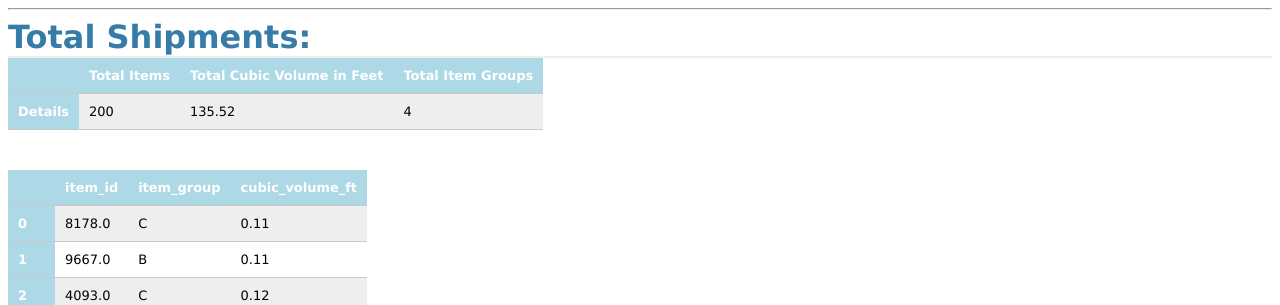
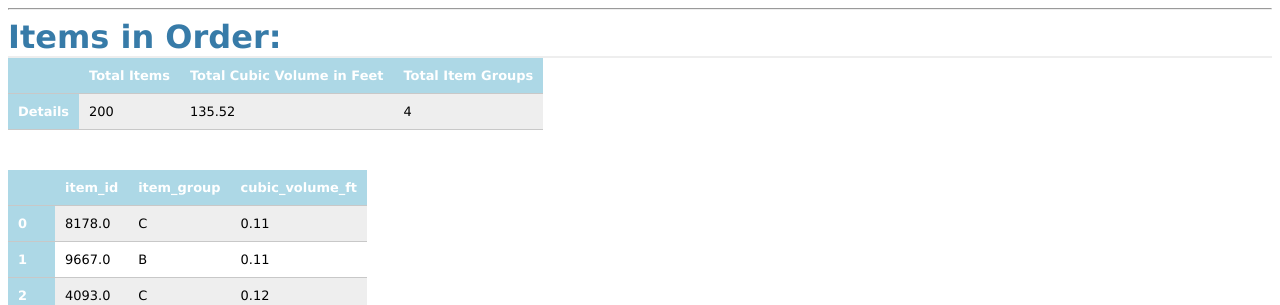
Before and after one commit to SethDKelly/shipment_builder, a Flask app: page /data in a window 1280 px wide. Shown: the part 54-359 px from the top of the page. Run offline with Flask 2, Linux system fonts and the light colour scheme.

Commit message:
Changed non shipment table head and html head name

```diff
--- a/app/templates/view.html
+++ b/app/templates/view.html
@@ -2,14 +2,14 @@
 {% extends "base.html" %}
 
 {% block content %}
-<title>Simple tables</title>
+<title>Dataframe Displays</title>
 <link rel=stylesheet type=text/css href="{{ url_for('static', filename='style.css') }}">
 <div class=page>
 
     {% if shipment_size %}
         <h1>{{ shipment_size }} Total Shipments</h1>
     {% else %}
-        <h1>Total Shipments:</h1>
+        <h1>Items in Order:</h1>
     {% endif %}
 
   {% for table in tables %}
```
